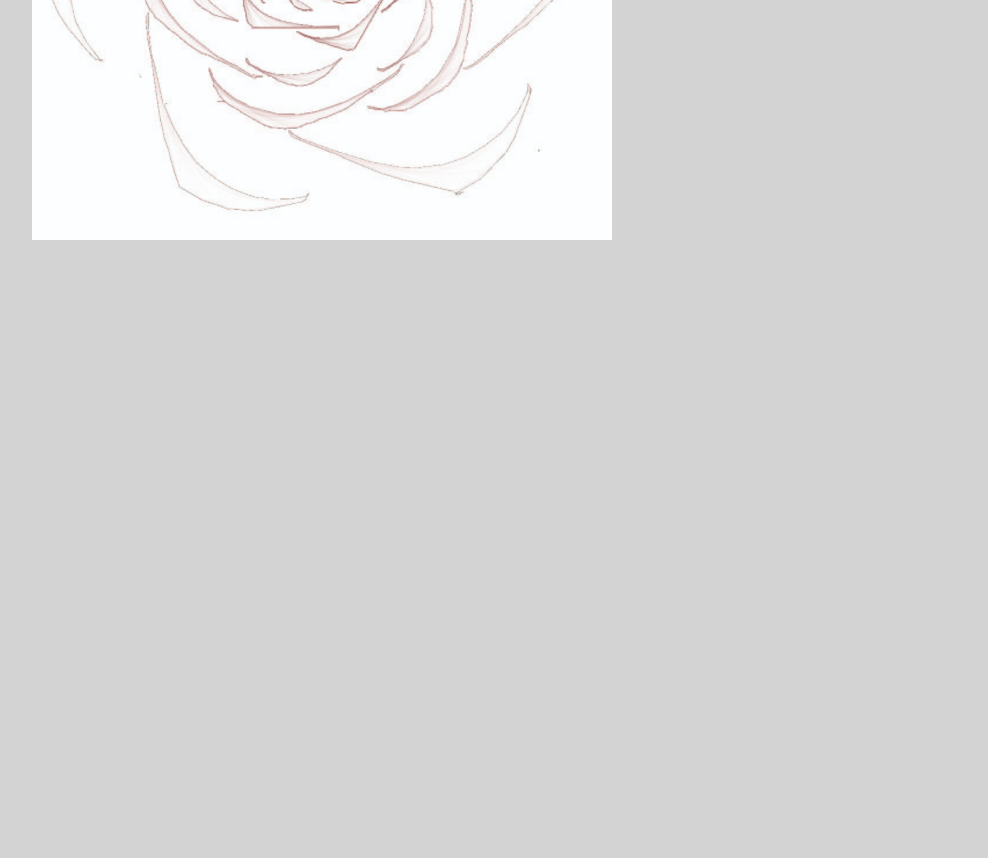
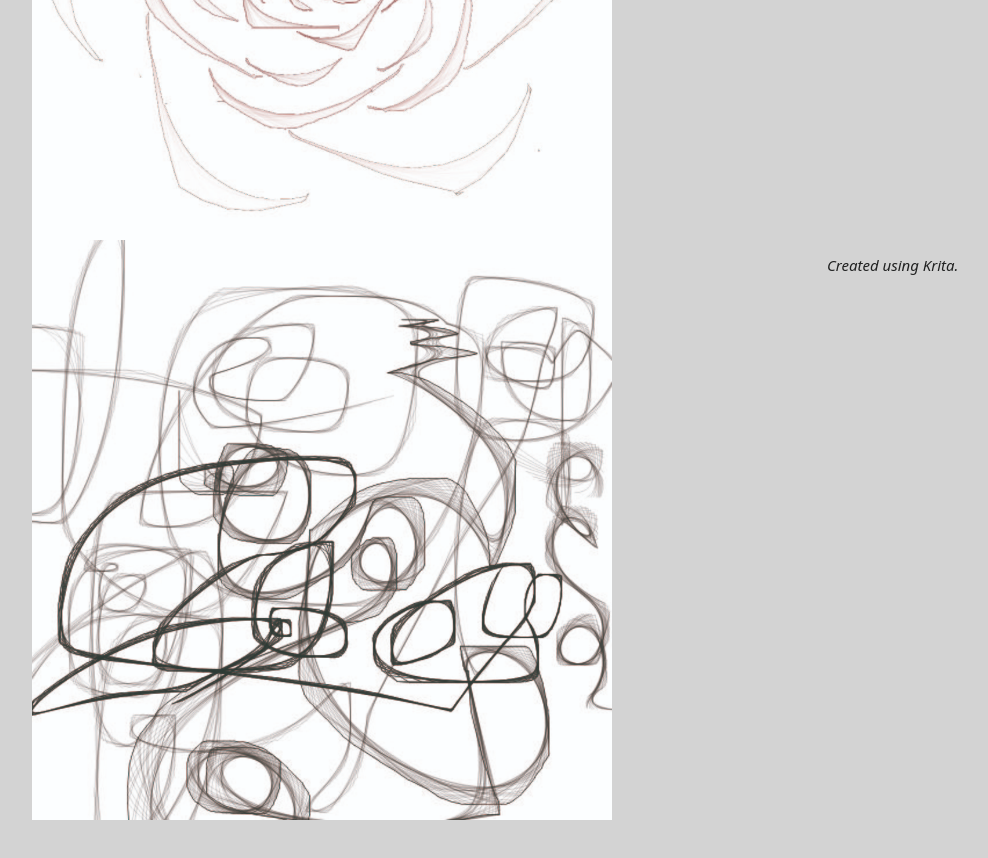
Before and after one commit to nionikr/nionikr.github.io, a plain HTML site: page gallery.html in a window 1280 px wide. Shown: the part 1849-2707 px from the top of the page, without its empty margins (243-1231 px from the left). Before the commit the page ends 2149 px from the top, so only its background shows below. Drawn offline with Linux system fonts and the light colour scheme.

Commit message:
added doodle.jpg

```diff
--- a/gallery.html
+++ b/gallery.html
@@ -25,11 +25,17 @@
         <p id="citation">Created using <a href="https://pixlr.com/editor/">Pixlr</a>.</p>
     </div>
     <img src="Fools-Dream-Glass.jpg" />
+
     <div id="float">
         <p id="citation">Created using Krita.</p>
     </div>
     <img src="rose.jpg">
 
+     <div id="float">
+        <p id="citation">Created using Krita.</p>
+    </div>
+    <img src="doodle.jpg">
+
 
 </body>
 
```
Also changed, not shown: doodle.jpg (added).
